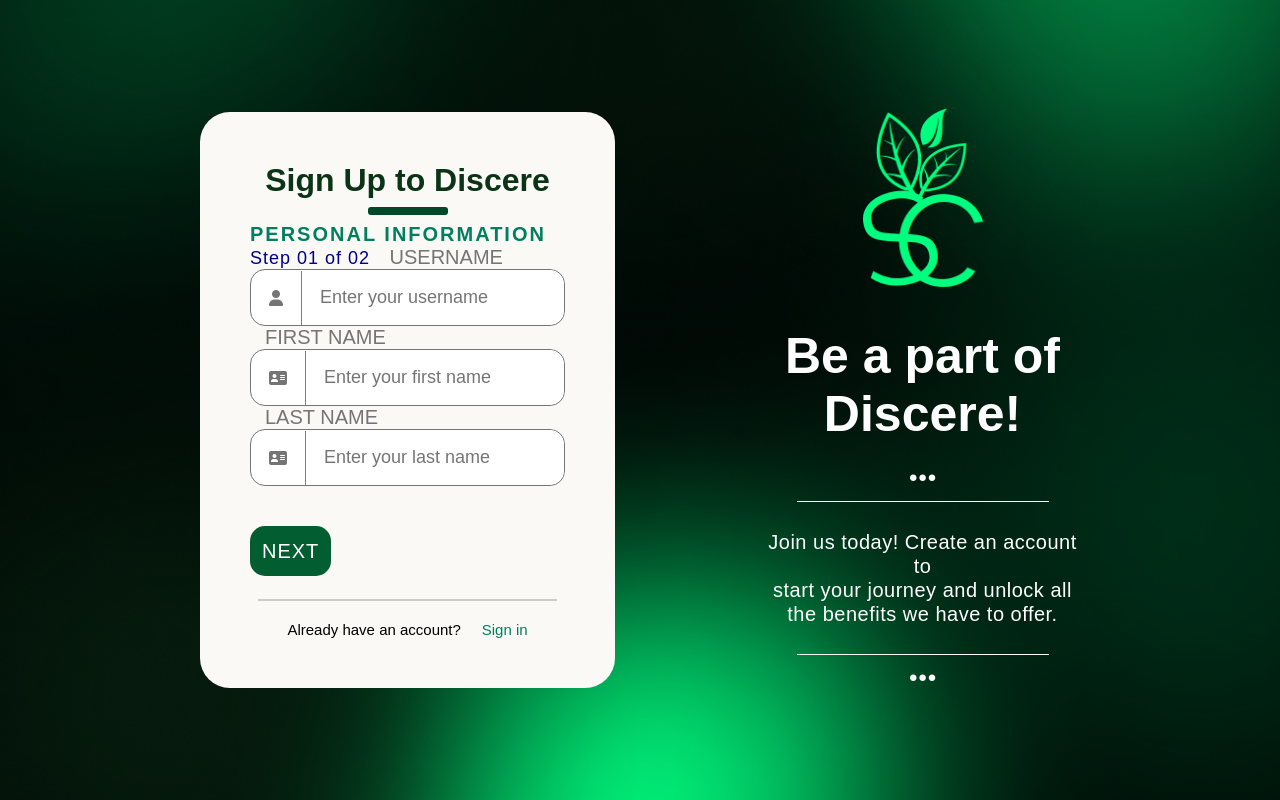
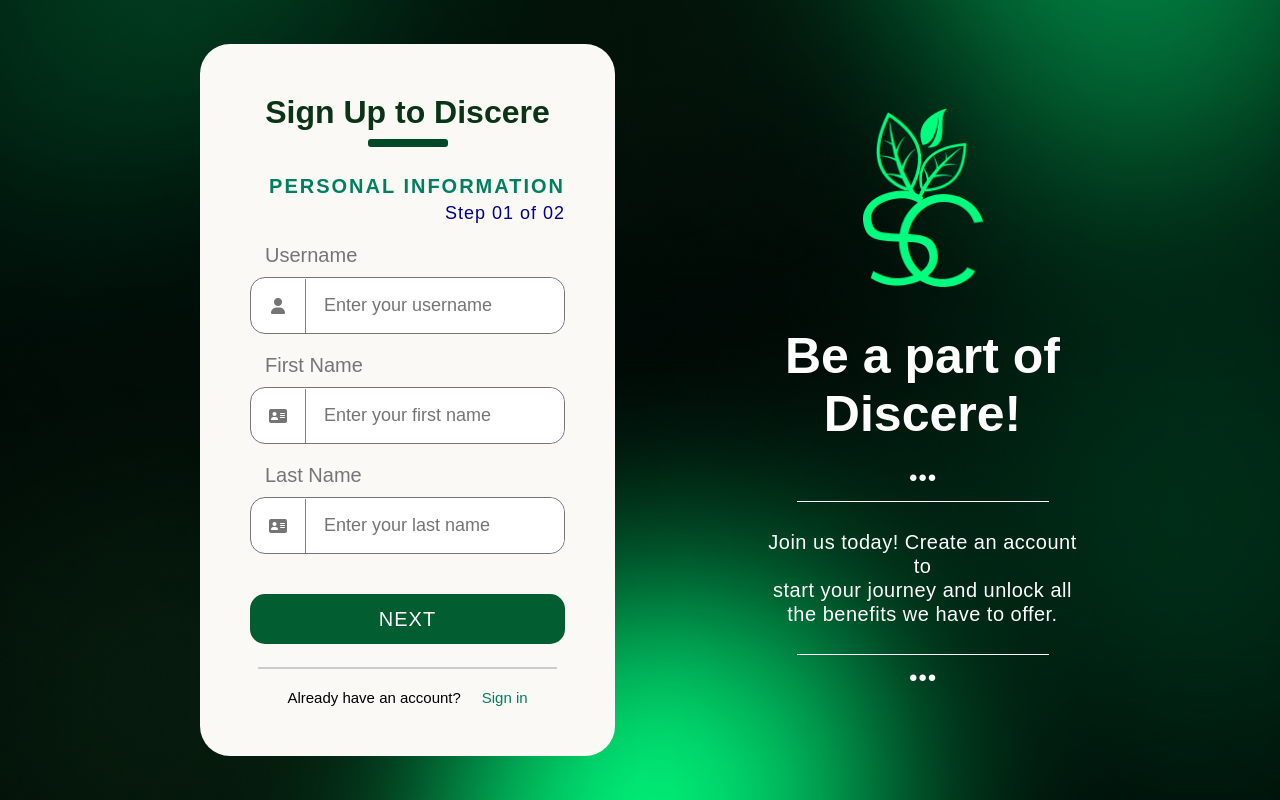
Before and after one commit to y4na/Discere, a Django app: page /auth/signup/ in a window 1280 px wide. Run offline with Django 5.2, Linux system fonts and the light colour scheme; some web fonts are replaced.

Commit message:
Updated project structure

```diff
--- a/apps/authentication/templates/auth/login.html
+++ b/apps/authentication/templates/auth/login.html
@@ -7,7 +7,6 @@
     <title>Sign In - Discere</title>
     <link rel="stylesheet" href="https://cdnjs.cloudflare.com/ajax/libs/font-awesome/6.0.0-beta3/css/all.min.css">
     <link href="https://fonts.googleapis.com/css2?family=Anybody:wght@100;200;300;400;500;600;700;800&display=swap" rel="stylesheet">
-    <!-- Use Django's static template tag for your local CSS file -->
     <link rel="stylesheet" href="{% static 'auth/css/login-css.css' %}">
 </head>
 
@@ -30,13 +29,13 @@
 
             <form method="post">
                 {% csrf_token %}
-				<span class="form-label"> USERNAME </span>
+				<span class="form-label"> Username </span>
                 <div class="input-icon">
                     <i class="fa fa-envelope"></i>
                     <input type="text" name="username" placeholder="Enter your username">
                 </div>
 
-				<span class="form-label"> PASSWORD </span>
+				<span class="form-label"> Password </span>
                 <div class="input-icon">
                     <i class="fa fa-lock"></i>
                     <input type="password" name="password" placeholder="Enter your password">
--- a/apps/authentication/templates/auth/signup.html
+++ b/apps/authentication/templates/auth/signup.html
@@ -19,24 +19,23 @@
                 <form method="post" action="{% url 'signup' %}">
                     {% csrf_token %}
 
-                    <!-- Step 1: Personal Information -->
                     <div id="step-one-form">
 						<span class="form-label-2">PERSONAL INFORMATION</span>
 						<span class="form-label-3">Step 01 of 02</span>
 
-                        <span class="form-label">USERNAME</span>
+                        <span class="form-label">Username</span>
                         <div class="input-icon">
                             <i class="fa fa-user"></i>
                             <input type="text" name="username" placeholder="Enter your username" required>
                         </div>
 
-                        <span class="form-label">FIRST NAME</span>
+                        <span class="form-label">First Name</span>
                         <div class="input-icon">
                             <i class="fa fa-address-card"></i>
                             <input type="text" name="first_name" placeholder="Enter your first name" required>
                         </div>
 
-                        <span class="form-label">LAST NAME</span>
+                        <span class="form-label">Last Name</span>
                         <div class="input-icon">
                             <i class="fa fa-address-card"></i>
                             <input type="text" name="last_name" placeholder="Enter your last name" required>
@@ -45,25 +44,24 @@
                         <button type="button" class="next-btn" onclick="showStepTwo()">NEXT</button>
                     </div>
 
-                    <!-- Step 2: Credentials -->
                     <div id="step-two-form" style="display: none;">
                         <span class="form-label-2">CREATE CREDENTIALS</span>
                         <span class="form-label-3">Step 02 of 02</span>
 
-                        <span class="form-label">EMAIL ADDRESS</span>
+                        <span class="form-label">Email Address</span>
                         <div class="input-icon">
                             <i class="fa fa-envelope"></i>
                             <input type="email" name="email" placeholder="Enter your email address" required>
                         </div>
 
-                        <span class="form-label">PASSWORD</span>
+                        <span class="form-label">Password</span>
                         <div class="input-icon">
                             <i class="fa fa-lock"></i>
                             <input type="password" name="password" placeholder="Enter your password" required>
 							<i class="fa fa-eye-slash"></i>
 						</div>
 
-                        <span class="form-label">CONFIRM PASSWORD</span>
+                        <span class="form-label">Confirm Password</span>
                         <div class="input-icon">
                             <i class="fa fa-lock"></i>
                             <input type="password" name="password_confirm" placeholder="Confirm your password" required>
--- a/apps/dashboard/apps.py
+++ b/apps/dashboard/apps.py
@@ -3,4 +3,4 @@ from django.apps import AppConfig
 
 class DashboardConfig(AppConfig):
     default_auto_field = 'django.db.models.BigAutoField'
-    name = 'dashboard'
+    name = 'apps.dashboard'
--- a/static/auth/css/login-css.css
+++ b/static/auth/css/login-css.css
@@ -1,7 +1,7 @@
 body {
     margin: 0;
     padding: 0;
-    background-image: url('/static/users/images/gradient-bg.png');
+    background-image: url('/static/auth/images/gradient-bg.png');
     background-size: cover;
     background-position: center;
     background-repeat: no-repeat;
@@ -183,7 +183,7 @@ form input {
     letter-spacing: 1px;
     height: 50px;
     margin-top: 15px;
-    margin-bottom: 15px;
+    margin-bottom: 25px;
     transition: background-color 0.5s ease, color 0.5s ease, border 0.5s ease;
 }
 
@@ -199,7 +199,7 @@ form input {
 }
 
 .google-btn {
-    margin-top: 15px;
+    margin-top: 30px;
     padding: 10px;
     border: 2px solid #ccc;
     border-radius: 15px;
--- a/static/auth/css/register-css.css
+++ b/static/auth/css/register-css.css
@@ -1,8 +1,8 @@
 body {
     margin: 0;
     padding: 0;
-    background-image: url('/static/users/images/gradient-bg.png');
-    background-size: cover;
+    background-image: url('/static/auth/images/gradient-bg.png');
+	background-size: cover;
     background-position: center;
     background-repeat: no-repeat;
 	font-family: 'Anybody', sans-serif;
@@ -120,6 +120,7 @@ form input {
 }
 
 .form-label {
+	display: block;
 	margin-left: 15px;
 	margin-bottom: 10px;
 	margin-top: 20px;
@@ -128,6 +129,7 @@ form input {
 }
 
 .form-label-2 {
+	display: block;
 	margin-top: 20px;
     text-align: right;
     color: #007f5f;
@@ -137,6 +139,7 @@ form input {
 }
 
 .form-label-3 {
+	display: block;
     text-align: right;
     margin: 5px 0;
     color: darkblue;
@@ -167,6 +170,11 @@ form input {
     align-items: center;
     border-right: 1px solid grey;
 	border-radius: 20px 0 0 20px;
+}
+
+.input-icon .fa-user {
+	padding-left: 20px;
+	padding-right: 20px;
 }
 
 .input-icon .fa-envelope,
@@ -207,6 +215,7 @@ form input {
     font-size: 20px;
     letter-spacing: 1px;
     height: 50px;
+	width: 100%;
     margin-top: 40px;
     margin-bottom: 15px;
     transition: background-color 0.5s ease, color 0.5s ease, border 0.5s ease;
@@ -228,6 +237,7 @@ form input {
     font-size: 20px;
     letter-spacing: 1px;
     height: 50px;
+	width: 100%;
     margin-top: 40px;
     margin-bottom: 15px;
     transition: background-color 0.5s ease, color 0.5s ease, border 0.5s ease;
```
